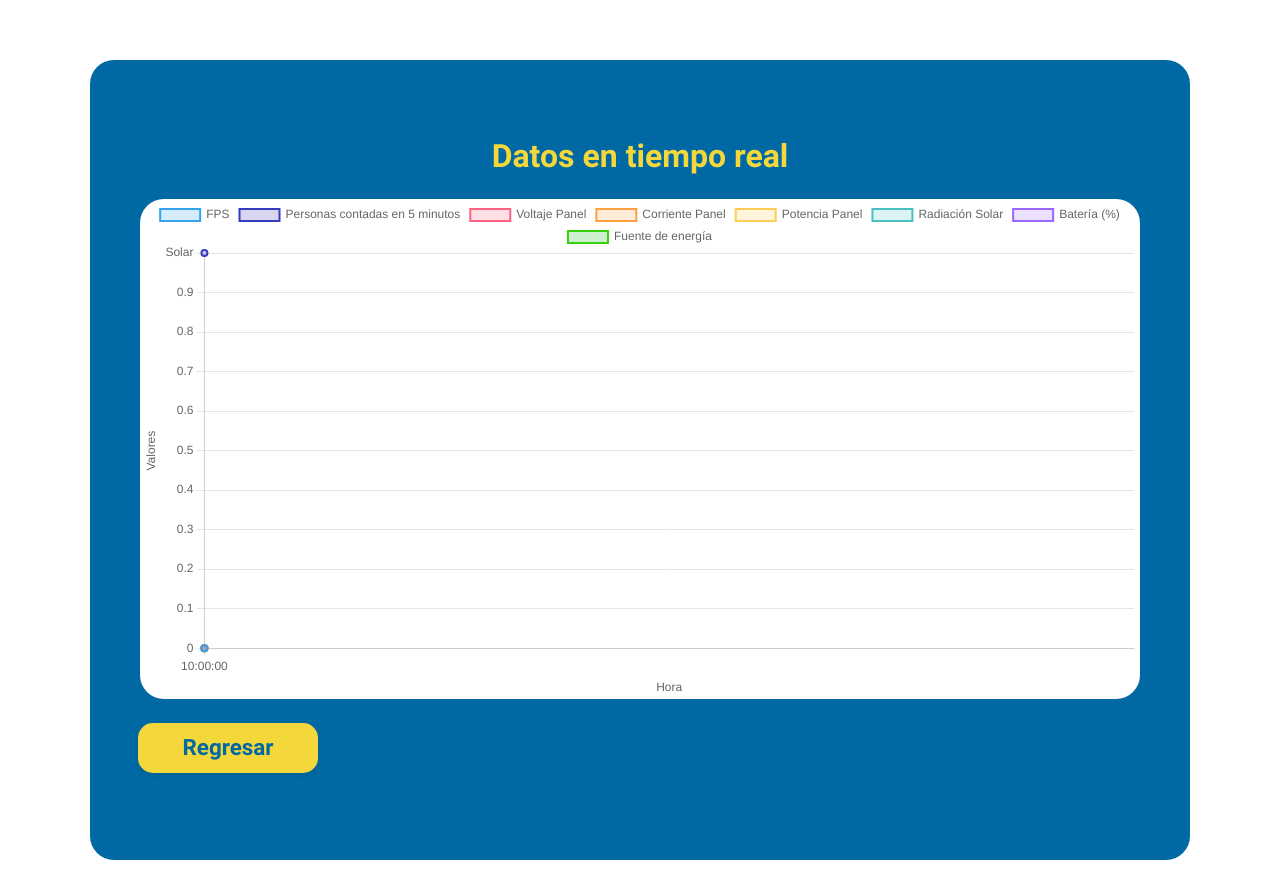
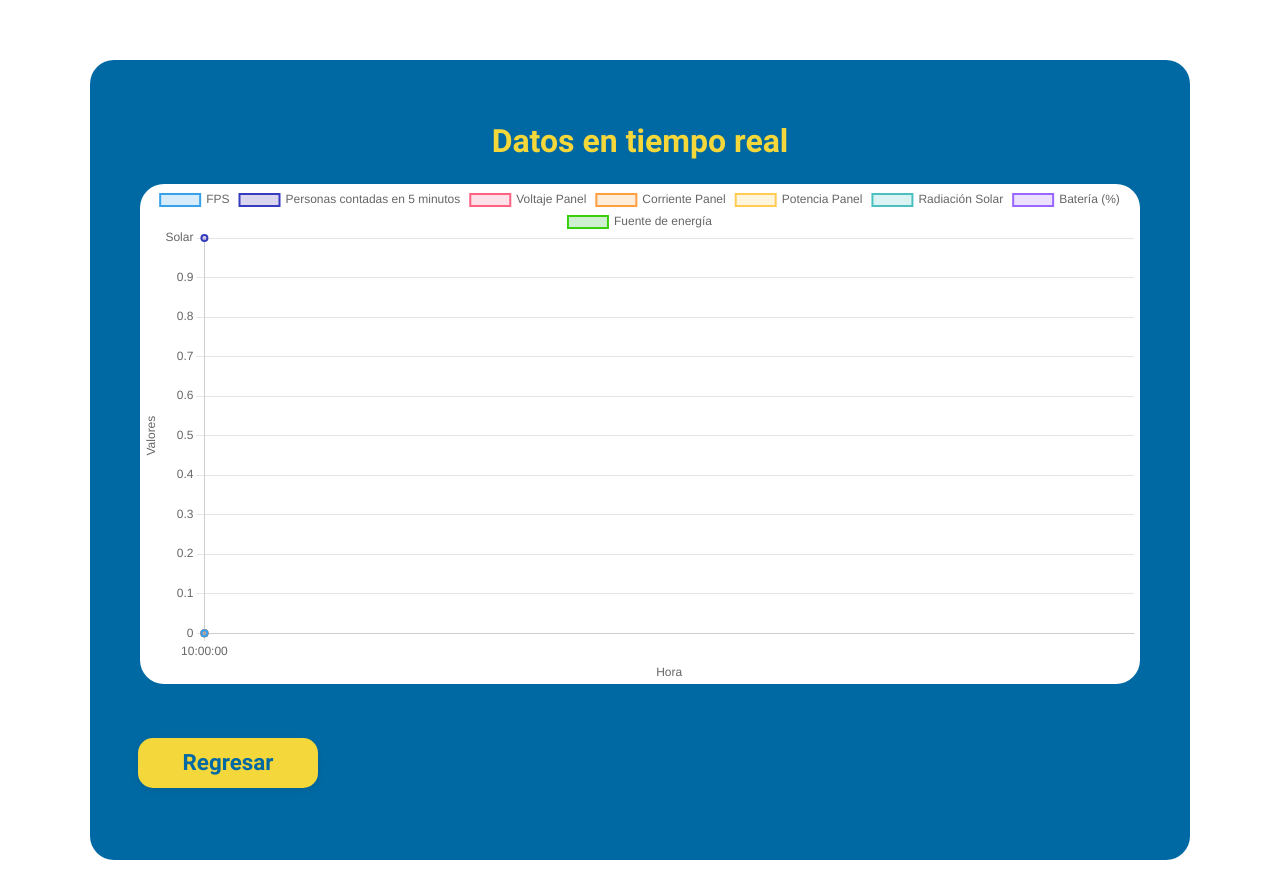
Before and after one commit to thisfeeling/roepard-trsi, a PHP site: page /pages/first-area.php in a window 1280 px wide. Shown: the part 188-1078 px from the top of the page. Run offline with PHP 8.4, Linux system fonts and the light colour scheme; the visitor is signed in with stand-in values (Sample User, id 1); tables that the repository leaves empty or names only in its code hold one stand-in row (values such as "Sample post"); some libraries are stand-ins or nearby versions.

Commit message:
Improve style of botton "Regresar"

```diff
--- a/pages/first-area.php
+++ b/pages/first-area.php
@@ -78,8 +78,8 @@
 
             </div>
             <br>
-            <div class="d-flex justify-content-between w-100" style="max-width: 1100px;">
-                <a href="../pages/services.php" class="btn btn-uam d-flex align-items-center justify-content-center"
+            <div class="d-flex justify-content-between w-100" style="max-width: 1100px; margin-top: 30px;">
+                <a href="./services.php" class="btn btn-uam d-flex align-items-center justify-content-center"
                     style="font-size: 1.4rem; font-weight: bold; border-radius: 15px; width: 180px; height: 50px; padding: 0;">
                     Regresar
                 </a>
--- a/pages/fourth-bar-line.php
+++ b/pages/fourth-bar-line.php
@@ -82,7 +82,7 @@
                 </div>
             </div>
             <br>
-            <div class="d-flex justify-content-between w-100" style="max-width: 1100px;">
+            <div class="d-flex justify-content-between w-100" style="max-width: 1100px; margin-top: 30px;">
                 <a href="../pages/services.php" class="btn btn-uam d-flex align-items-center justify-content-center"
                     style="font-size: 1.4rem; font-weight: bold; border-radius: 15px; width: 180px; height: 50px; padding: 0;">
                     Regresar
--- a/pages/second-bar.php
+++ b/pages/second-bar.php
@@ -78,7 +78,7 @@
 
             </div>
             <br>
-            <div class="d-flex justify-content-between w-100" style="max-width: 1100px;">
+            <div class="d-flex justify-content-between w-100" style="max-width: 1100px; margin-top: 30px;">
                 <a href="./services.php" class="btn btn-uam d-flex align-items-center justify-content-center"
                     style="font-size: 1.4rem; font-weight: bold; border-radius: 15px; width: 180px; height: 50px; padding: 0;">
                     Regresar
--- a/pages/third-bar.php
+++ b/pages/third-bar.php
@@ -78,7 +78,7 @@
 
             </div>
             <br>
-            <div class="d-flex justify-content-between w-100" style="max-width: 1100px;">
+            <div class="d-flex justify-content-between w-100" style="max-width: 1100px; margin-top: 30px;">
                 <a href="./services.php" class="btn btn-uam d-flex align-items-center justify-content-center"
                     style="font-size: 1.4rem; font-weight: bold; border-radius: 15px; width: 180px; height: 50px; padding: 0;">
                     Regresar
```
